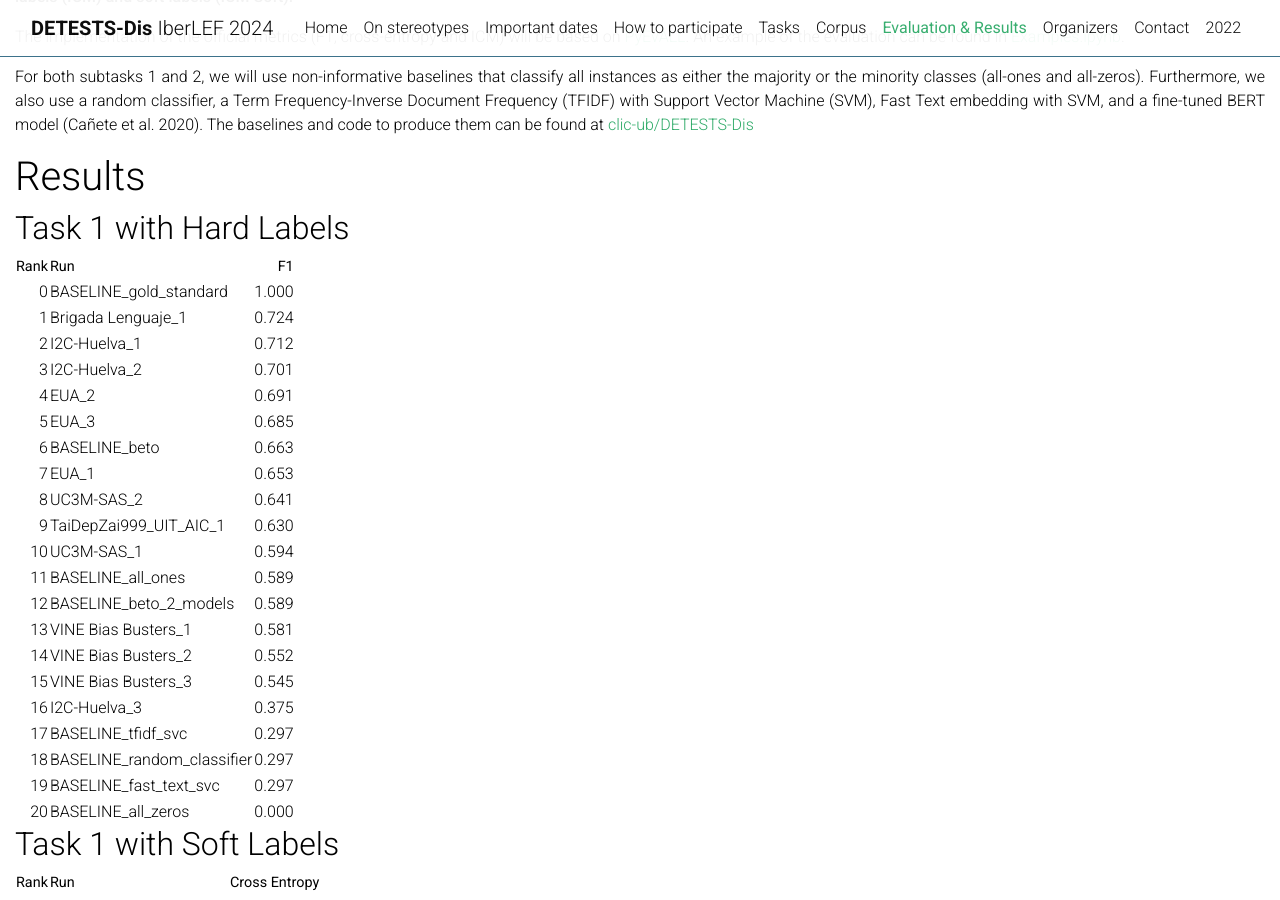
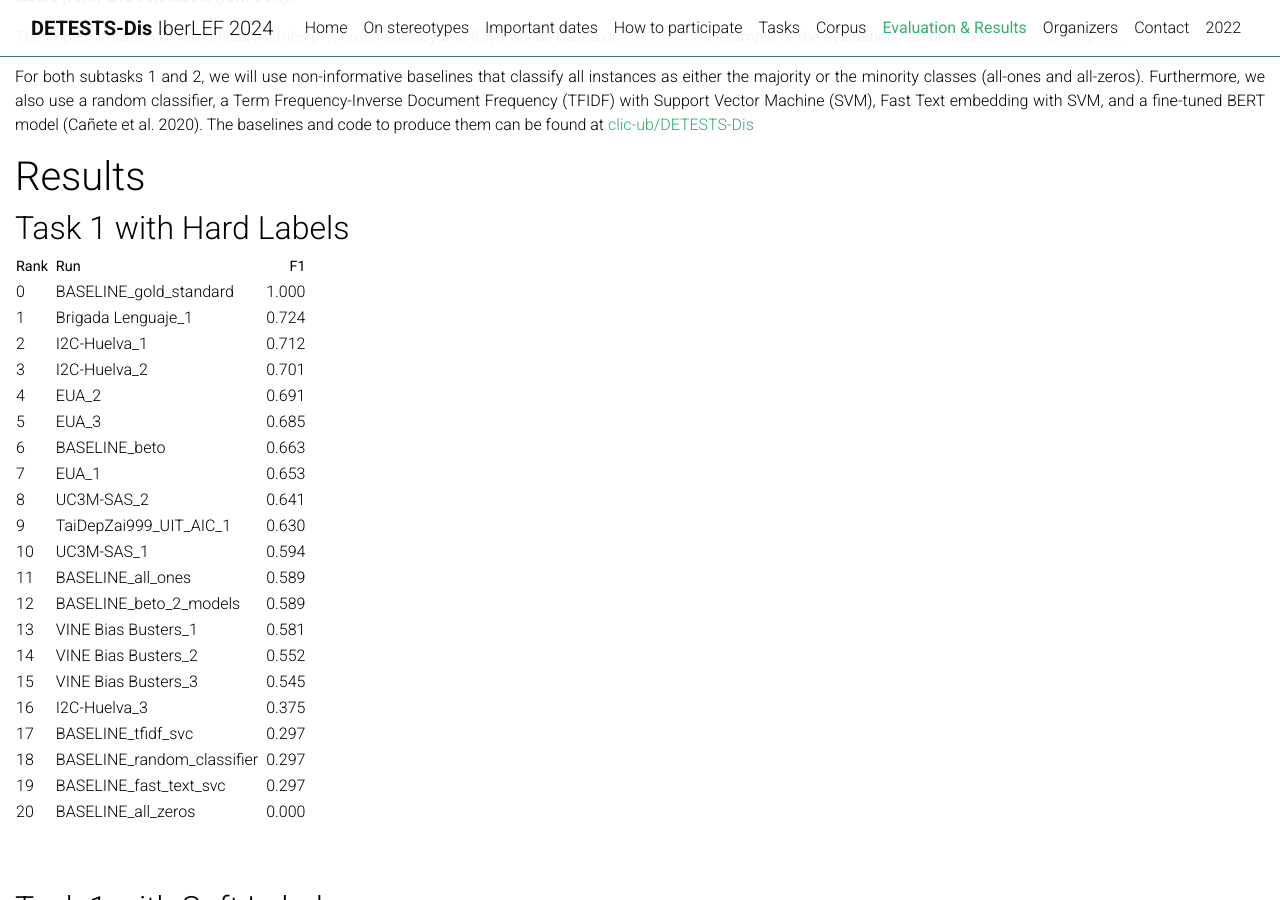
Before and after one commit to DETESTS-Dis/DETESTS-Dis.github.io, a Jekyll site: the page built from _pages/evaluation.md, in a window 1280 px wide and 900 px high, scrolled down 335 px. Built offline with Jekyll 4.4.1, drawn with Linux system fonts in a browser that asks for light colours; comment, search, counter and statistics services are not loaded; a style sheet for code colours, icons or effects is not loaded.

Commit message:
extra space result tables

```diff
--- a/_pages/evaluation.md
+++ b/_pages/evaluation.md
@@ -36,75 +36,83 @@ The baselines and code to produce them can be found at [clic-ub/DETESTS-Dis](htt
 
 ## Task 1 with Hard Labels
 
-|   Rank | Run                        |    F1 |
-|-------:|:---------------------------|------:|
-|      0 | BASELINE_gold_standard     | 1.000 |
-|      1 | Brigada Lenguaje_1         | 0.724 |
-|      2 | I2C-Huelva_1               | 0.712 |
-|      3 | I2C-Huelva_2               | 0.701 |
-|      4 | EUA_2                      | 0.691 |
-|      5 | EUA_3                      | 0.685 |
-|      6 | BASELINE_beto              | 0.663 |
-|      7 | EUA_1                      | 0.653 |
-|      8 | UC3M-SAS_2                 | 0.641 |
-|      9 | TaiDepZai999_UIT_AIC_1     | 0.630 |
-|     10 | UC3M-SAS_1                 | 0.594 |
-|     11 | BASELINE_all_ones          | 0.589 |
-|     12 | BASELINE_beto_2_models     | 0.589 |
-|     13 | VINE Bias Busters_1        | 0.581 |
-|     14 | VINE Bias Busters_2        | 0.552 |
-|     15 | VINE Bias Busters_3        | 0.545 |
-|     16 | I2C-Huelva_3               | 0.375 |
-|     17 | BASELINE_tfidf_svc         | 0.297 |
-|     18 | BASELINE_random_classifier | 0.297 |
-|     19 | BASELINE_fast_text_svc     | 0.297 |
-|     20 | BASELINE_all_zeros         | 0.000 |
+|   Rank |   | Run                        |   |    F1 |
+|:-------|---|:---------------------------|---|------:|
+|      0 |   | BASELINE_gold_standard     |   | 1.000 |
+|      1 |   | Brigada Lenguaje_1         |   | 0.724 |
+|      2 |   | I2C-Huelva_1               |   | 0.712 |
+|      3 |   | I2C-Huelva_2               |   | 0.701 |
+|      4 |   | EUA_2                      |   | 0.691 |
+|      5 |   | EUA_3                      |   | 0.685 |
+|      6 |   | BASELINE_beto              |   | 0.663 |
+|      7 |   | EUA_1                      |   | 0.653 |
+|      8 |   | UC3M-SAS_2                 |   | 0.641 |
+|      9 |   | TaiDepZai999_UIT_AIC_1     |   | 0.630 |
+|     10 |   | UC3M-SAS_1                 |   | 0.594 |
+|     11 |   | BASELINE_all_ones          |   | 0.589 |
+|     12 |   | BASELINE_beto_2_models     |   | 0.589 |
+|     13 |   | VINE Bias Busters_1        |   | 0.581 |
+|     14 |   | VINE Bias Busters_2        |   | 0.552 |
+|     15 |   | VINE Bias Busters_3        |   | 0.545 |
+|     16 |   | I2C-Huelva_3               |   | 0.375 |
+|     17 |   | BASELINE_tfidf_svc         |   | 0.297 |
+|     18 |   | BASELINE_random_classifier |   | 0.297 |
+|     19 |   | BASELINE_fast_text_svc     |   | 0.297 |
+|     20 |   | BASELINE_all_zeros         |   | 0.000 |
+
+<br><br>
 
 ## Task 1 with Soft Labels
 
-|   Rank | Run                    |   Cross Entropy |
-|-------:|:-----------------------|----------------:|
-|      0 | BASELINE_gold_standard |           0.255 |
-|      1 | UC3M-SAS_1             |           0.841 |
-|      2 | EUA_2                  |           0.850 |
-|      3 | UC3M-SAS_2             |           0.865 |
-|      4 | BASELINE_beto          |           0.893 |
-|      5 | Brigada Lenguaje_1     |           0.938 |
-|      6 | Brigada Lenguaje_2     |           0.979 |
-|      7 | EUA_3                  |           1.081 |
-|      8 | EUA_1                  |           1.409 |
+|   Rank |   | Run                    |   |   Cross Entropy |
+|:-------|---|:-----------------------|---|----------------:|
+|      0 |   | BASELINE_gold_standard |   |           0.255 |
+|      1 |   | UC3M-SAS_1             |   |           0.841 |
+|      2 |   | EUA_2                  |   |           0.850 |
+|      3 |   | UC3M-SAS_2             |   |           0.865 |
+|      4 |   | BASELINE_beto          |   |           0.893 |
+|      5 |   | Brigada Lenguaje_1     |   |           0.938 |
+|      6 |   | Brigada Lenguaje_2     |   |           0.979 |
+|      7 |   | EUA_3                  |   |           1.081 |
+|      8 |   | EUA_1                  |   |           1.409 |
+
+<br><br>
 
 ## Task 2 with Hard Labels
 
-|   Rank | Run                        |    ICM |   ICM Norm |
-|-------:|:---------------------------|-------:|-----------:|
-|      0 | BASELINE_gold_standard     |  1.380 |      1.000 |
-|      1 | BASELINE_beto              |  0.126 |      0.546 |
-|      2 | EUA_2                      |  0.065 |      0.524 |
-|      3 | EUA_3                      |  0.061 |      0.522 |
-|      4 | EUA_1                      |  0.045 |      0.516 |
-|      5 | Brigada Lenguaje_1         | -0.240 |      0.413 |
-|      6 | BASELINE_tfidf_svc         | -0.275 |      0.400 |
-|      7 | I2C-Huelva_1               | -0.328 |      0.381 |
-|      8 | BASELINE_fast_text_svc     | -0.412 |      0.351 |
-|      9 | BASELINE_all_zeros         | -0.797 |      0.211 |
-|     10 | BASELINE_random_classifier | -1.056 |      0.117 |
-|     11 | BASELINE_all_ones          | -1.210 |      0.061 |
-|     12 | I2C-Huelva_3               | -1.263 |      0.042 |
-|     13 | I2C-Huelva_2               | -1.403 |      0.000 |
-|     14 | UC3M-SAS_2                 | -2.103 |      0.000 |
+|   Rank |   | Run                        |   |    ICM |   |   ICM Norm |
+|:-------|---|:---------------------------|---|-------:|---|-----------:|
+|      0 |   | BASELINE_gold_standard     |   |  1.380 |   |      1.000 |
+|      1 |   | BASELINE_beto              |   |  0.126 |   |      0.546 |
+|      2 |   | EUA_2                      |   |  0.065 |   |      0.524 |
+|      3 |   | EUA_3                      |   |  0.061 |   |      0.522 |
+|      4 |   | EUA_1                      |   |  0.045 |   |      0.516 |
+|      5 |   | Brigada Lenguaje_1         |   | -0.240 |   |      0.413 |
+|      6 |   | BASELINE_tfidf_svc         |   | -0.275 |   |      0.400 |
+|      7 |   | I2C-Huelva_1               |   | -0.328 |   |      0.381 |
+|      8 |   | BASELINE_fast_text_svc     |   | -0.412 |   |      0.351 |
+|      9 |   | BASELINE_all_zeros         |   | -0.797 |   |      0.211 |
+|     10 |   | BASELINE_random_classifier |   | -1.056 |   |      0.117 |
+|     11 |   | BASELINE_all_ones          |   | -1.210 |   |      0.061 |
+|     12 |   | I2C-Huelva_3               |   | -1.263 |   |      0.042 |
+|     13 |   | I2C-Huelva_2               |   | -1.403 |   |      0.000 |
+|     14 |   | UC3M-SAS_2                 |   | -2.103 |   |      0.000 |
+
+<br><br>
 
 ## Task 2 with Soft Labels
 
-|   Rank | Run                    |   ICM Soft |   ICM Soft Norm |
-|-------:|:-----------------------|-----------:|----------------:|
-|      0 | BASELINE_gold_standard |      4.651 |           1.000 |
-|      1 | EUA_3                  |     -0.900 |           0.403 |
-|      2 | EUA_1                  |     -0.917 |           0.401 |
-|      3 | EUA_2                  |     -0.969 |           0.396 |
-|      4 | BASELINE_beto          |     -1.124 |           0.379 |
-|      5 | UC3M-SAS_2             |     -1.250 |           0.366 |
-|      6 | Brigada Lenguaje_1     |     -1.684 |           0.319 |
+|   Rank |   | Run                    |   |   ICM Soft |   |   ICM Soft Norm |
+|:-------|---|:-----------------------|---|-----------:|---|----------------:|
+|      0 |   | BASELINE_gold_standard |   |      4.651 |   |           1.000 |
+|      1 |   | EUA_3                  |   |     -0.900 |   |           0.403 |
+|      2 |   | EUA_1                  |   |     -0.917 |   |           0.401 |
+|      3 |   | EUA_2                  |   |     -0.969 |   |           0.396 |
+|      4 |   | BASELINE_beto          |   |     -1.124 |   |           0.379 |
+|      5 |   | UC3M-SAS_2             |   |     -1.250 |   |           0.366 |
+|      6 |   | Brigada Lenguaje_1     |   |     -1.684 |   |           0.319 |
+
+<br><br>
 
 ## References
 
```
